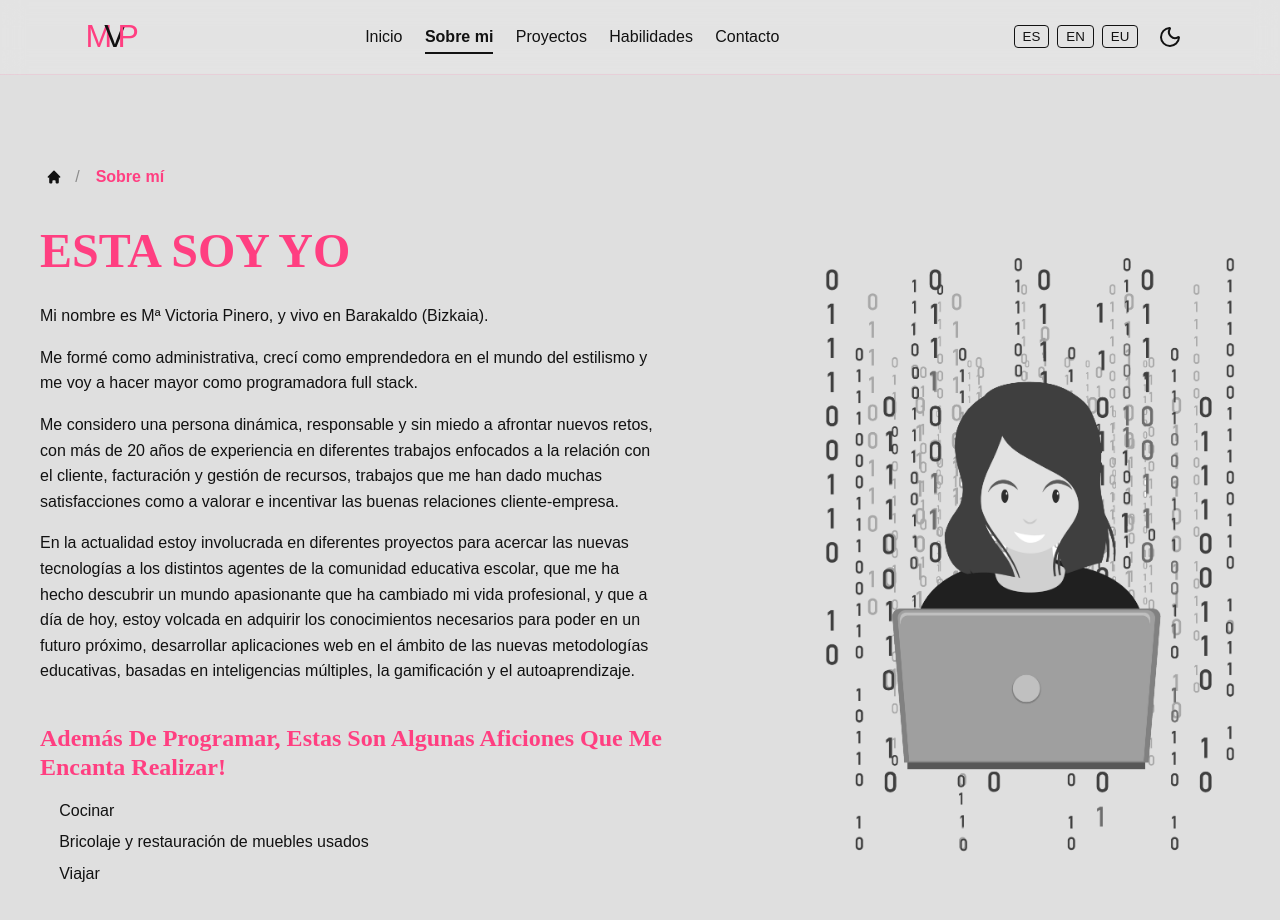
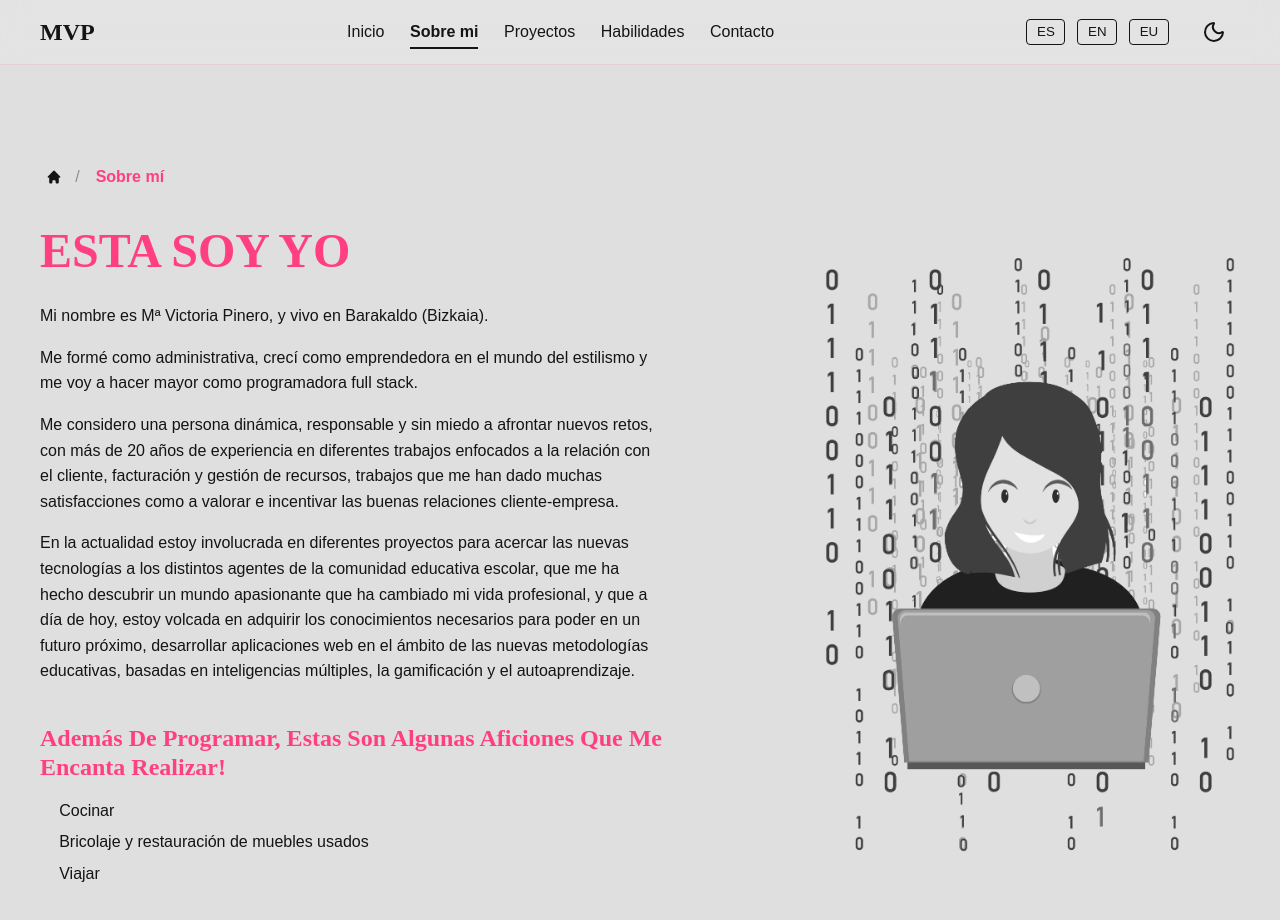
Before and after one commit to vickypineli/porfolio-vicky, a React (Vite) app: page /about in a window 1280 px wide. Shown: the top 920 px of the page. Built offline with nearby package versions, Linux system fonts and the light colour scheme.

Commit message:
changes in styles on header  and variables

```diff
--- a/src/layout/Header/Header.jsx
+++ b/src/layout/Header/Header.jsx
@@ -12,7 +12,7 @@ export default function Header() {
   const changeLang = (lng) => i18n.changeLanguage(lng);
   const closeMenu = () => setOpen(false);
 
-    const navLinkClass = ({ isActive }) =>
+  const navLinkClass = ({ isActive }) =>
     isActive ? `${styles.navLink} ${styles.active}` : styles.navLink;
 
   return (
@@ -20,13 +20,22 @@ export default function Header() {
       <div className={styles.headerInner}>
         {/* LOGO */}
         <div className={styles.headerLogo}>
-          <a href="#home">
-            <span className={styles.spanM}>M</span>
-            <span className={styles.spanV}>V</span>
-            <span className={styles.spanP}>P</span>
+          <a href="#home" className={styles.logo} aria-label="M.V. Pinero">
+            <span className={styles.logoShort}>MVP</span>
+
+            <span className={styles.logoFull}>
+              {["M", ".", "V", ".", "P", "i", "n", "e", "r", "o"].map((char, i) => (
+                <span
+                  key={i}
+                  className={styles.char}
+                  style={{ transitionDelay: `${i * 40}ms` }}
+                >
+                  {char}
+                </span>
+              ))}
+            </span>
           </a>
         </div>
-
         {/* NAV ESCRITORIO */}
         <nav className={styles.desktopNav}>
           <NavLink to="/" end className={navLinkClass}>{t("home")}</NavLink>
@@ -59,24 +68,16 @@ export default function Header() {
         </button>
       </div>
 
-
       {/* MENU MOVIL */}
-      <nav className={`${styles.mobileNav} ${open ? styles.open : ""}`} onClick={closeMenu}>
-        <NavLink to="/" end className={navLinkClass} >
-          {t("home")}
-        </NavLink>
-        <NavLink to="/about" className={navLinkClass}>
-          {t("about")}
-        </NavLink>
-        <NavLink to="/projects" className={navLinkClass}>
-          {t("projects")}
-        </NavLink>
-        <NavLink to="/skills" className={navLinkClass}>
-          {t("skills")}
-        </NavLink>
-        <NavLink to="/contact" className={navLinkClass}>
-          {t("contact")}
-        </NavLink>
+      <nav
+        className={`${styles.mobileNav} ${open ? styles.open : ""}`}
+        onClick={closeMenu}
+      >
+        <NavLink to="/" end className={navLinkClass}>{t("home")}</NavLink>
+        <NavLink to="/about" className={navLinkClass}>{t("about")}</NavLink>
+        <NavLink to="/projects" className={navLinkClass}>{t("projects")}</NavLink>
+        <NavLink to="/skills" className={navLinkClass}>{t("skills")}</NavLink>
+        <NavLink to="/contact" className={navLinkClass}>{t("contact")}</NavLink>
 
         <hr />
 
--- a/src/layout/Header/Header.module.scss
+++ b/src/layout/Header/Header.module.scss
@@ -1,49 +1,87 @@
 //src/styles/layout/Header.scss
 @use "../../styles/variables" as *;
 @use "../../styles/mixins" as *;
+@use "../../styles/typography" as *;
 
-/* ====== HEADER BASE (GLASS EFFECT) ====== */
+/* ====== HEADER BASE ====== */
 .header {
+  position: fixed;
+  top: 0;
   width: 100%;
-  padding: 0.7rem 1.5rem;
-  position: fixed;
-  margin: auto;
   z-index: 80;
-  display: flex;
-  justify-content: center;
-  align-items: center;
 
   backdrop-filter: blur(12px);
   background: rgba(var(--rgb-bg), 0.15);
   border-bottom: 1px solid rgba(var(--rgb-accent), 0.12);
-  transition: background 0.3s ease, border-color 0.3s ease;
 }
 
+/* ====== HEADER INNER (LAYOUT REAL) ====== */
 .headerInner {
-  width: 90%;
-  max-width: 1200px;
+  width: 100%;
+  padding: 0.7rem clamp(1rem, 4vw, 2.5rem);
+
   display: flex;
+  align-items: center;
   justify-content: space-between;
-  align-items: center;
-  position: relative;
+
+  @include respond(md) {
+    display: grid;
+    grid-template-columns: auto 1fr auto;
+    align-items: center;
+    gap: 2rem;
+  }
 }
 
-/* LOGO */
+
+/* ====== LOGO ====== */
 .headerLogo {
-  font-size: 2rem;
-  font-family: "Montserrat", sans-serif;
-  letter-spacing: -0.5rem;
+  font-size: $font-size-lg;
+  font-family: $font-heading;
+  justify-self: start;
+  font-weight: 700;
+}
 
-  a {
-    text-decoration: none;
-    color: var(--color-text);
+.logo {
+  position: relative;
+  display: inline-block;
+  text-decoration: none;
+  //line-height: 1;
+  color: var(--color-text);
+}
+
+/* Logo animation */
+.logoShort {
+  transition: opacity 0.95s ease, transform 0.95s ease;
+}
+
+.logoFull {
+  position: absolute;
+  inset: 0;
+  display: flex;
+  gap: 0.05em;
+  color: var(--color-accent);
+  pointer-events: none;
+}
+
+.char {
+  opacity: 0;
+  transform: translateY(6px);
+  transition: opacity 0.95s ease, transform 0.95s ease;
+}
+
+@media (hover: hover) and (pointer: fine) {
+  .logo:hover .logoShort {
+    opacity: 0;
+    transform: translateY(-4px);
   }
 
-  .spanM, .spanP { color: var(--color-accent); }
-  .spanV { color: var(--color-text); }
+  .logo:hover .char {
+    opacity: 1;
+    transform: translateY(0);
+  }
 }
-/* ====== NAV LINKS (COMPARTIDO) ====== */
-/* NAV LINKS */
+
+/* ====== NAV LINKS ====== */
 .navLink {
   color: var(--color-text);
   font-weight: 500;
@@ -65,59 +103,61 @@
     opacity: 0.9;
     color: var(--color-accent);
   }
-  &:active { opacity: 0.4; }
 
   &.active {
     font-weight: 600;
+
     &::after {
-      content: "";
-      position: absolute;
-      left: 0;
-      bottom: -4px;
       width: 100%;
-      height: 2px;
-      background: currentColor;
+      &::after { content: ""; position: absolute; left: 0; bottom: -4px; width: 100%; height: 2px; background: currentColor; }
     }
   }
 }
 
-/* ====== NAV ESCRITORIO ====== */
-/* NAV ESCRITORIO */
+/* ====== DESKTOP NAV ====== */
 .desktopNav {
   display: none;
-  gap: 1.4rem;
 
-  @include respond(md) { display: flex; }
+  @include respond(md) {
+    display: flex;
+    justify-self: center;
+    gap: 1.6rem;
+  }
 }
 
-/* ====== ACCIONES (IDIOMAS + TEMA) ====== */
-/* IDIOMAS + TEMA */
+/* ====== LANG + THEME ====== */
 .langSwitcher {
   display: none;
-  align-items: center;
-  gap: 0.5rem;
 
-  @include respond(md) { display: flex; }
+  @include respond(md) {
+    display: flex;
+    align-items: center;
+    justify-self: end;
+    gap: 0.75rem;
+  }
 
   button {
     background: transparent;
     border: 1px solid var(--color-text);
-    padding: 0.2rem 0.5rem;
+    padding: 0.3rem 0.6rem;
     border-radius: 4px;
     color: var(--color-text);
     cursor: pointer;
     transition: 0.2s;
 
     &:hover {
-      //background: var(--color-accent);
       color: var(--color-accent);
       border-color: var(--color-accent);
     }
   }
+
+  /* separador visual entre idiomas y theme */
+  > :last-child {
+    margin-left: 0.75rem;
+  }
 }
 
 /* ====== HAMBURGUESA ====== */
-/* HAMBURGUESA */
 .burger {
   display: flex;
   flex-direction: column;
@@ -135,16 +175,22 @@
     transition: 0.3s;
   }
 
-  @include respond(md) { display: none; }
+  @include respond(md) {
+    display: none;
+  }
 }
 
-.open span:nth-child(1) { transform: translateY(7px) rotate(45deg); }
-.open span:nth-child(2) { opacity: 0; }
-.open span:nth-child(3) { transform: translateY(-7px) rotate(-45deg); }
-
+.open span:nth-child(1) {
+  transform: translateY(7px) rotate(45deg);
+}
+.open span:nth-child(2) {
+  opacity: 0;
+}
+.open span:nth-child(3) {
+  transform: translateY(-7px) rotate(-45deg);
+}
 
 /* ====== MOBILE NAV ====== */
-/* MOBILE NAV */
 .mobileNav {
   position: fixed;
   top: 0;
@@ -152,65 +198,51 @@
   height: 100vh;
   width: 70%;
   max-width: 300px;
-  background: rgba(var(--rgb-bg), );
+  padding: 5rem 2rem;
+
   backdrop-filter: blur(14px);
-  padding: 5rem 2rem;
+  background:var(--color-bg);
   z-index: 150;
+
   display: flex;
   flex-direction: column;
   gap: 1.5rem;
-  overflow-y: auto;
-  transition: left 1.05s ease;
 
-  .navLink { font-size: 1.2rem; }
+  transition: left 1.25s ease;
 
-  &.open { left: 0; }
+  &.open {
+    left: 0;
+  }
+
+  .navLink {
+    font-size: 1.2rem;
+  }
 }
 
 .mobileNav hr {
   border: none;
-  border-top: 0.5px solid rgba(var(--rgb-text), 0.1);
+  border-top: 1px solid rgba(var(--rgb-text), 0.2);
   margin: 1rem 0;
 }
+
 .langSwitcherNav {
   display: flex;
   justify-content: center;
   gap: 0.5rem;
+  color: var(--rgb-accent);
 
-  button {
-    background: transparent;
+  button{
+    padding: $spacing-sm;
     border: 1px solid var(--color-accent);
-    padding: 0.3rem 0.6rem;
-    border-radius: 4px;
     color: var(--color-accent);
+    border-radius: $radius-md;
     cursor: pointer;
-     &:hover {
-      background: var(--color-accent);
-      color: var(--color-text);
-    }
-  }
-}
-/* ====== MOBILE EXTRAS ====== */
-.mobile-lang {
-  display: flex;
-  gap: 0.5rem;
-
-  button {
-    background: transparent;
-    border: 1px solid var(--color-text);
-    padding: 0.3rem 0.6rem;
-    border-radius: 4px;
-    color: var(--color-text);
-    cursor: pointer;
+    transition: 0.2s;
+    font-size: $font-size-base;
     &:hover {
       background: var(--color-accent);
       color: var(--color-text);
     }
+
   }
 }
-
-.mobile-nav hr {
-  border: none;
-  border-top: 1px solid rgba(var(--rgb-text), 0.2);
-  margin: 1rem 0;
-}
--- a/src/styles/_variables.scss
+++ b/src/styles/_variables.scss
@@ -1,11 +1,11 @@
 // src/styles/_variables.scss
 /* ======================================================
-   🌍 CSS VARIABLES (THEME)
+    CSS VARIABLES (THEME)
    ====================================================== */
 
 :root {
   --color-bg: #dfdfdf;
-  --color-text: #121212;
+  --color-text: #141414;
   --color-accent: #ff3f81; // Rosa vibrante
   --color-gray: #2a2a2a;
 
@@ -15,8 +15,8 @@
 }
 
 [data-theme='dark'] {
-  --color-bg: #121212;
-  --color-text: #ffffff;
+  --color-bg: #141414;
+  --color-text: #dfdfdf;
   --color-accent: #ff3f81;
   --color-gray: #2a2a2a;
 
```
